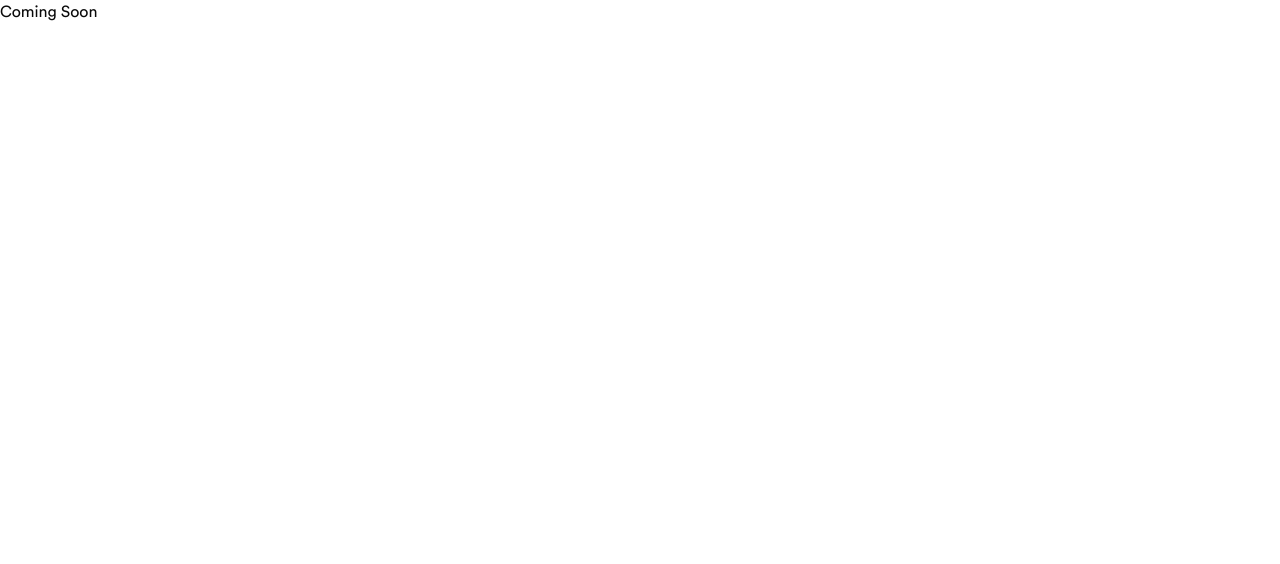
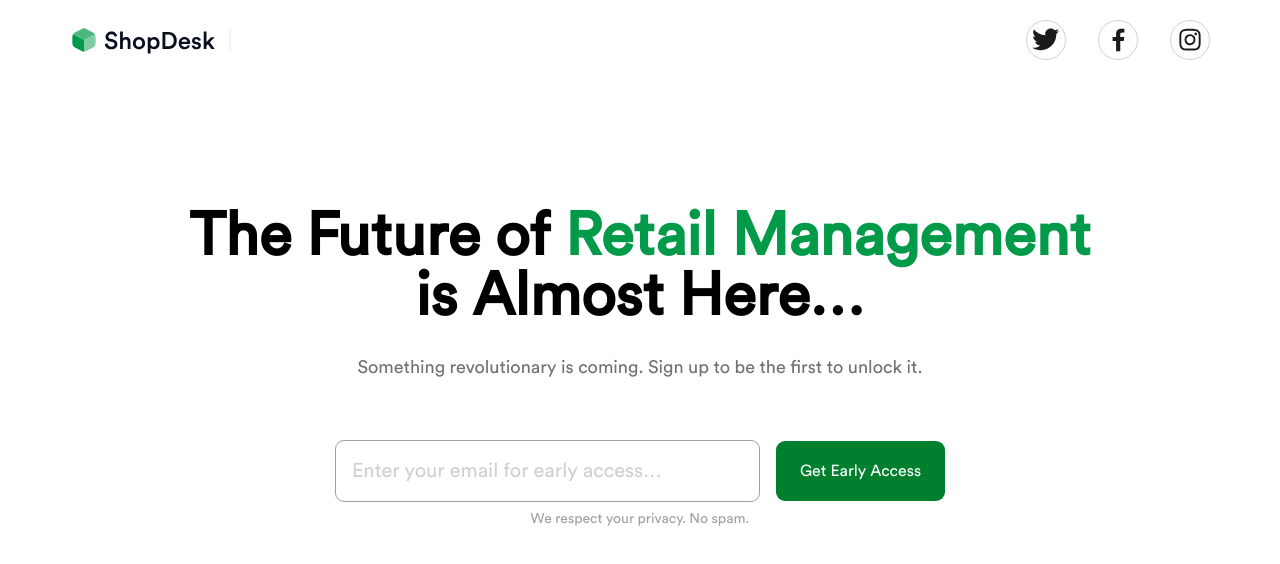
Before and after one commit to ukponotitus/shopdesk-fe, a Next.js app: page /coming-soon in a window 1280 px wide. Shown: the top 564 px of the page. Built offline with nearby package versions, Linux system fonts and the light colour scheme.

Commit message:
feat: add header, main heading, paragraph and email capture form and button to the coming soon section

```diff
--- a/app/coming-soon/page.tsx
+++ b/app/coming-soon/page.tsx
@@ -1,9 +1,65 @@
-import React from 'react'
+import React from "react";
+import Logo from "@/components/functional/logo";
+import twitter from "../../public/icons/twitter.svg";
+import facebook from "../../public/icons/facebook.svg";
+import instagram from "../../public/icons/instagram.svg";
+import Image from "next/image";
 
 const Page = () => {
+  const socialLinkButtonClass: string =
+    "w-[40px] h-[40px] bg-white border-[1px] rounded-full border-[#d0d0d0] inline-flex justify-center items-center";
+  const sharedClass: string = "flex flex-col items-center";
   return (
-    <div>Coming Soon</div>
-  )
-}
+    <>
+      <header className="h-20 flex items-center justify-between px-[70px] mb-[106px]">
+        <Logo />
+        <div className="space-x-8">
+          <button className={socialLinkButtonClass}>
+            <Image src={twitter} alt="our twitter page" height={24} />
+          </button>
+          <button className={socialLinkButtonClass}>
+            <Image src={facebook} alt="our facebook page" height={24} />
+          </button>
+          <button className={socialLinkButtonClass}>
+            <Image src={instagram} alt="our instagram page" height={24} />
+          </button>
+        </div>
+      </header>
+      <section className={`${sharedClass} gap-16 w-full mb-[17px]`}>
+        <div className={`${sharedClass} gap-3`}>
+          <h2 className="text-center p-5 backdrop-blur-[200px] text-black rounded-[500px] text-6xl leading-[100%] font-[700] max-w-[27ch]">
+            The Future of{" "}
+            <span className="text-[#009A49]">Retail Management</span> is Almost
+            Here…
+          </h2>
+          <p className="text-center font-[500] text-[18px] leading-[100%] text-[#717171]">
+            Something revolutionary is coming. Sign up to be the first to unlock
+            it.
+          </p>
+        </div>
+        <div className={`${sharedClass} gap-2.5 w-full`}>
+          <form action="" className="flex items-center gap-4">
+            <input
+              type="email"
+              placeholder="Enter your email for early access…"
+              className="w-[425px] h-[62px] p-4 border-[1px] border-[#A0A0A0] rounded-[9px] placeholder:text-[#D0D0D0] placeholder:text-[20px] placeholder:leading-[30px] placeholder:font-[450] font-[450] text-[20px] text-leading-[30px]"
+            />
+            <button className="rounded-[9px] bg-[#00802F] py-[12px] px-6 text-white text-[16px] leading-[24px] font-[500] h-[60px]">
+              Get Early Access
+            </button>
+          </form>
+          <p className="text-[#A0A0A0] text-[14px] leading-[100%] text-center font-[500]">
+            We respect your privacy. No spam.
+          </p>
+        </div>
+      </section>
+      <section></section>
+      <section></section>
+      <section></section>
+      <section></section>
+      <footer></footer>
+    </>
+  );
+};
 
-export default Page
+export default Page;
```
